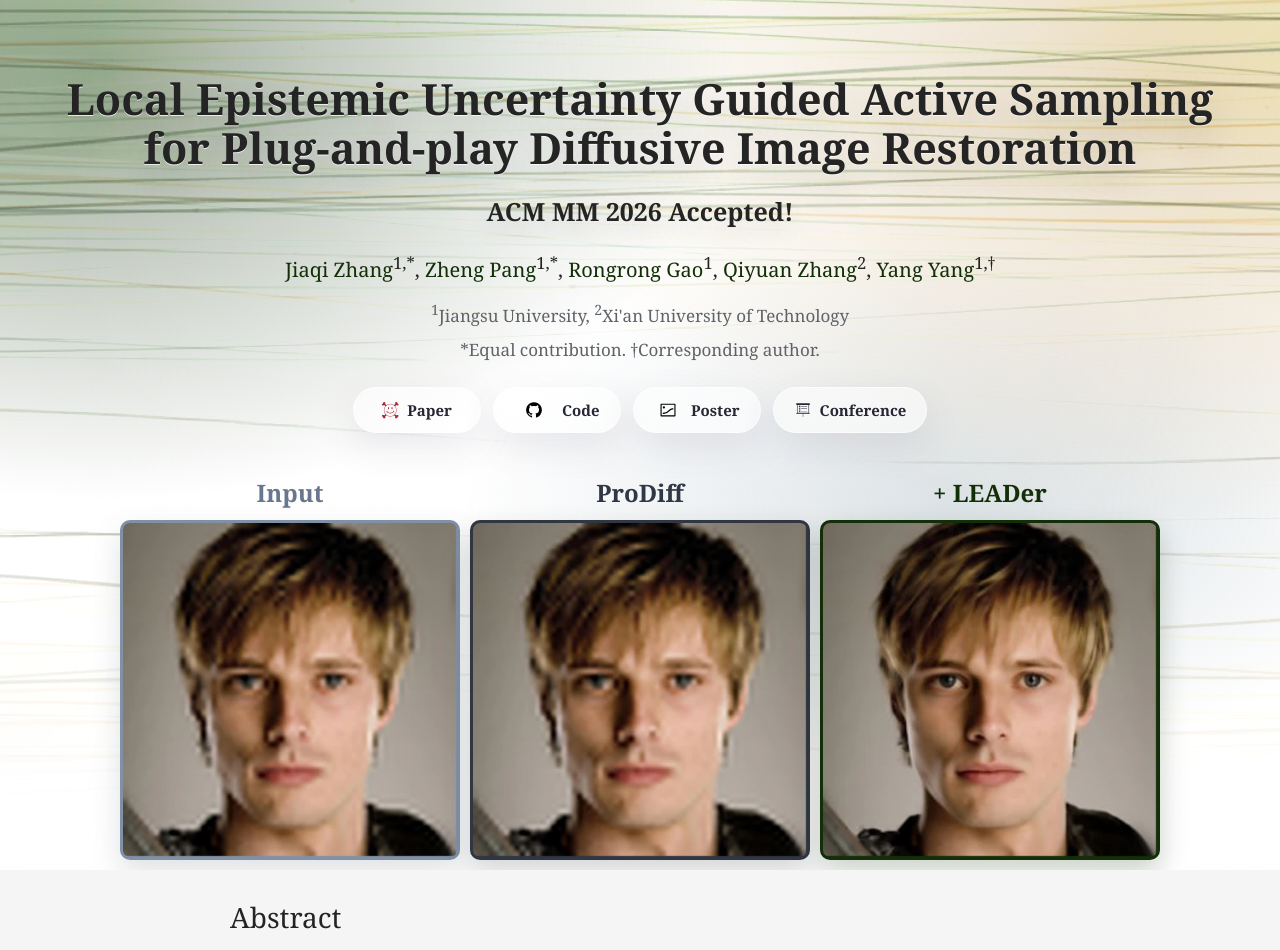
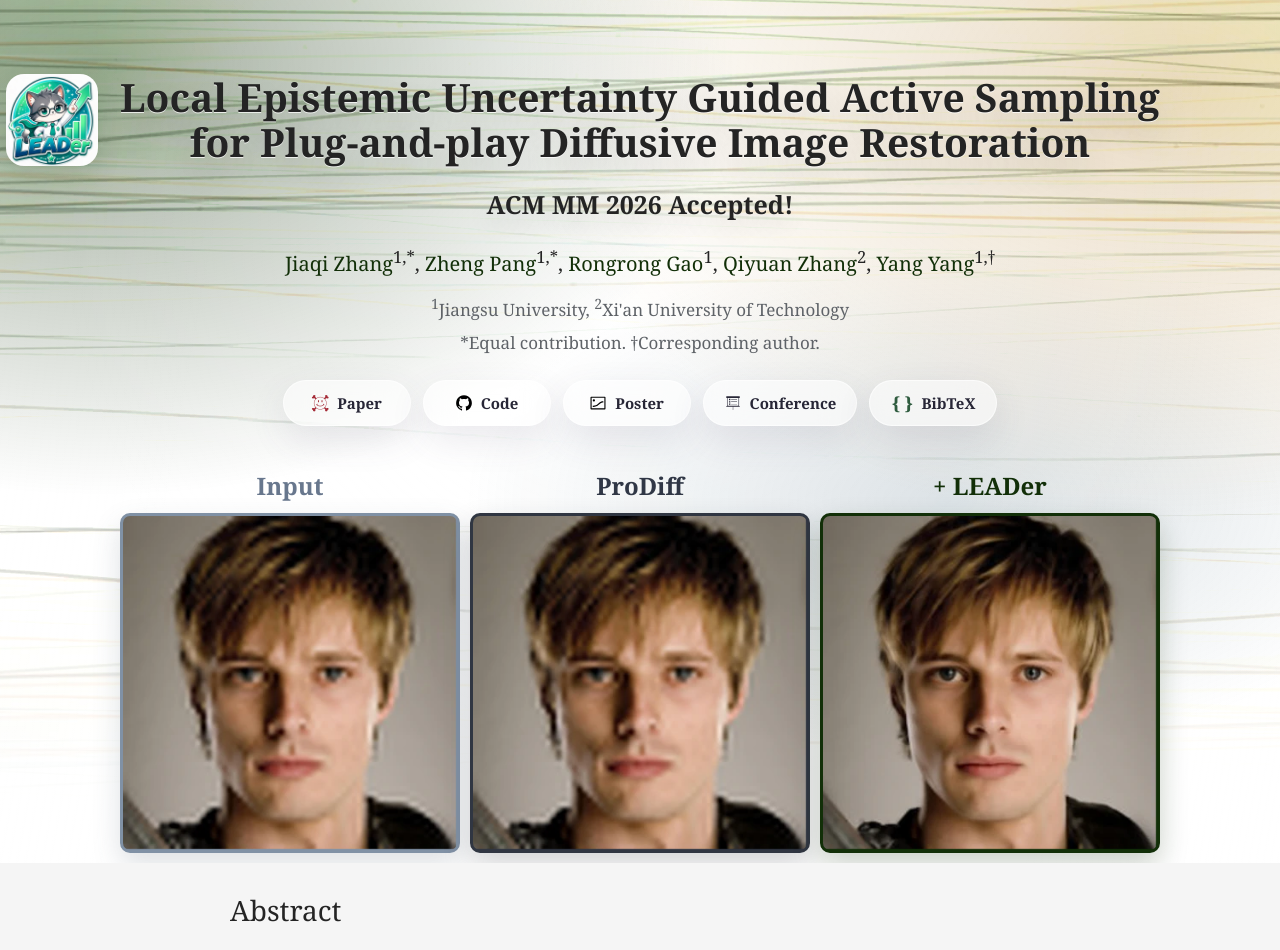
Before and after one commit to JiaqiZhang-Sengoku/JiaqiZhang-Sengoku.github.io, a Jekyll site: the page built from Web/LEADer/index.html, in a window 1280 px wide. Shown: the top 950 px of the page. Built offline with Jekyll 4.4.1, drawn with Linux system fonts in a browser that asks for light colours; some web fonts are replaced.

Commit message:
20260707

```diff
--- a/Web/LEADer/index.html
+++ b/Web/LEADer/index.html
@@ -9,13 +9,11 @@ layout: null
   <meta name="viewport" content="width=device-width, initial-scale=1">
   <title>LEADer</title>
   <meta name="description" content="Local Epistemic Uncertainty Guided Active Sampling for Plug-and-play Diffusive Image Restoration.">
-  <link rel="apple-touch-icon" sizes="180x180" href="/Images/apple-touch-icon.webp?v={{ site.time | date: '%s' }}">
-  <link rel="icon" type="image/webp" sizes="32x32" href="/Images/favicon-32x32.webp?v={{ site.time | date: '%s' }}">
-  <link rel="icon" type="image/webp" sizes="16x16" href="/Images/favicon-16x16.webp?v={{ site.time | date: '%s' }}">
-  <link rel="shortcut icon" type="image/x-icon" href="/favicon.ico?v={{ site.time | date: '%s' }}">
-  <link rel="manifest" href="/Images/site.webmanifest?v={{ site.time | date: '%s' }}">
+  <link rel="apple-touch-icon" href="/Web/LEADer/LEADer_Logo.webp?v=20260828-logo">
+  <link rel="icon" type="image/webp" sizes="any" href="/Web/LEADer/LEADer_Logo.webp?v=20260828-logo">
+  <link rel="shortcut icon" type="image/webp" href="/Web/LEADer/LEADer_Logo.webp?v=20260828-logo">
   <link rel="stylesheet" href="/assets/css/academicons.min.css?v=1.8.0">
-  <link rel="stylesheet" href="/Web/LEADer/styles.css?v=20260826-timeline">
+  <link rel="stylesheet" href="/Web/LEADer/styles.css?v=20260828-logo">
 
 </head>
 <body>
@@ -23,10 +21,13 @@ layout: null
     <section class="hero-band">
       <div class="publication-header">
         <div class="hero-card">
-          <h1>
-            <span class="publication-title-line">Local Epistemic Uncertainty Guided Active Sampling</span>
-            <span class="publication-title-line">for Plug-and-play Diffusive Image Restoration</span>
-          </h1>
+          <div class="title-lockup">
+            <img class="project-logo" src="/Web/LEADer/LEADer_Logo.webp?v=20260828-logo" alt="LEADer logo" width="384" height="384" decoding="async" fetchpriority="high">
+            <h1>
+              <span class="publication-title-line">Local Epistemic Uncertainty Guided Active Sampling</span>
+              <span class="publication-title-line">for Plug-and-play Diffusive Image Restoration</span>
+            </h1>
+          </div>
           <p class="conference">ACM MM 2026 Accepted!</p>
 
           <p class="authors">
@@ -59,6 +60,10 @@ layout: null
             <a class="pill pill-secondary" href="https://2026.acmmm.org/" target="_blank" rel="noreferrer">
               <img class="pill-icon" src="/Web/LEADer/Figures/Conference.svg" alt="">
               <span>Conference</span>
+            </a>
+            <a class="pill pill-secondary" href="#bibtex" aria-label="Jump to the BibTeX citation">
+              <span class="pill-icon pill-icon-bibtex" aria-hidden="true">{ }</span>
+              <span>BibTeX</span>
             </a>
           </div>
         </div>
@@ -117,7 +122,7 @@ layout: null
         the spatial correction strength and the temporal sampling schedule.
       </p>
       <figure class="main-figure">
-        <img src="/Images/Publication/LEADer.webp?v=20260724" alt="Architecture of the LEADer framework." loading="lazy" decoding="async">
+        <img src="/Images/Publication/LEADer.webp?v=20260724" alt="Architecture of the LEADer framework." width="1800" height="1028" loading="lazy" decoding="async">
         <figcaption>
           Figure 1. <strong>Architecture of LEADer.</strong> Existing DMIR methods rely on fixed step-by-step sampling
           with uniform constraints, leading to computational redundancy and detail distortion in uncertain regions. To
@@ -156,14 +161,14 @@ layout: null
 
 
       <figure class="figure4-wide">
-        <img src="/Web/LEADer/Figures/Figure4.webp" alt="Qualitative comparisons on five restoration tasks." loading="lazy" decoding="async">
+        <img src="/Web/LEADer/Figures/Figure4.webp" alt="Qualitative comparisons on five restoration tasks." width="1842" height="878" loading="lazy" decoding="async">
         <figcaption>
           Figure 2. Qualitative comparisons on five image restoration tasks.
         </figcaption>
       </figure>
 
       <figure class="table-figure table-wide">
-        <img src="/Web/LEADer/Figures/PaperTable1.webp?v=20260724" alt="Quantitative results across five image restoration tasks on CelebA-HQ 1K and ImageNet 1K." loading="lazy" decoding="async">
+        <img src="/Web/LEADer/Figures/PaperTable1.webp?v=20260724" alt="Quantitative results across five image restoration tasks on CelebA-HQ 1K and ImageNet 1K." width="2200" height="1045" loading="lazy" decoding="async">
         <figcaption>
           Table 1. Quantitative results for five image restoration tasks on CelebA-HQ 1K (top) and ImageNet 1K
           (bottom). The average change reports performance improvements and time reductions over each baseline.
@@ -180,7 +185,7 @@ layout: null
         prunes redundant steps, while preserving the important denoising updates needed for local texture recovery.
       </p>
       <figure class="trajectory-figure">
-        <img src="/Web/LEADer/Figures/Figure5.webp" alt="Comparison between DDNM and LEADer at different NFEs." loading="lazy" decoding="async">
+        <img src="/Web/LEADer/Figures/Figure5.webp" alt="Comparison between DDNM and LEADer at different NFEs." width="1889" height="461" loading="lazy" decoding="async">
         <figcaption>
           Figure 3. Comparison of restored states between DDNM and LEADer at different NFEs.
         </figcaption>
@@ -200,7 +205,7 @@ layout: null
         default setting.
       </p>
       <figure class="table-figure">
-        <img src="/Web/LEADer/Figures/PaperTable2.webp" alt="Ablation study results for UCPM and SATP." loading="lazy" decoding="async">
+        <img src="/Web/LEADer/Figures/PaperTable2.webp" alt="Ablation study results for UCPM and SATP." width="2200" height="596" loading="lazy" decoding="async">
         <figcaption>
           Table 2. Ablation study of the UCPM and SATP components on three representative restoration tasks.
         </figcaption>
@@ -208,10 +213,10 @@ layout: null
       <figure class="paired-figure">
         <div class="paired-media">
           <div class="paired-panel paired-table">
-            <img src="/Web/LEADer/Figures/PaperTable3.webp" alt="Hyperparameter sensitivity analysis for the information-loss budget." loading="lazy" decoding="async">
+            <img src="/Web/LEADer/Figures/PaperTable3.webp" alt="Hyperparameter sensitivity analysis for the information-loss budget." width="2200" height="750" loading="lazy" decoding="async">
           </div>
           <div class="paired-panel paired-image">
-            <img src="/Web/LEADer/Figures/Figure6.webp" alt="Ablation study on different sampling steps." loading="lazy" decoding="async">
+            <img src="/Web/LEADer/Figures/Figure6.webp" alt="Ablation study on different sampling steps." width="2000" height="710" loading="lazy" decoding="async">
           </div>
         </div>
         <figcaption>
@@ -229,7 +234,7 @@ layout: null
         uncertainty-guided modules improve quality and efficiency without materially increasing deployment cost.
       </p>
       <figure class="table-figure table4-large">
-        <img src="/Web/LEADer/Figures/PaperTable4.webp" alt="GPU memory consumption comparison across five restoration tasks." loading="lazy" decoding="async">
+        <img src="/Web/LEADer/Figures/PaperTable4.webp" alt="GPU memory consumption comparison across five restoration tasks." width="2200" height="820" loading="lazy" decoding="async">
         <figcaption>
           Table 4. Memory consumption comparison across five image restoration tasks.
         </figcaption>
--- a/Web/LEADer/styles.css
+++ b/Web/LEADer/styles.css
@@ -108,11 +108,37 @@ a:hover {
 
 h1 {
   max-width: 1420px;
-  margin: 0 auto 18px;
+  margin: 0;
   font-size: 43px;
   font-weight: 600;
   line-height: 1.15;
   letter-spacing: 0;
+}
+
+.title-lockup {
+  display: flex;
+  align-items: center;
+  justify-content: center;
+  gap: 22px;
+  max-width: 1500px;
+  margin: 0 auto 18px;
+}
+
+.title-lockup::after {
+  width: 92px;
+  height: 1px;
+  flex: 0 0 92px;
+  content: "";
+}
+
+.project-logo {
+  width: 92px;
+  height: 92px;
+  margin: 0;
+  flex: 0 0 92px;
+  border-radius: 18px;
+  object-fit: contain;
+  box-shadow: 0 10px 24px rgba(18, 47, 8, 0.12);
 }
 
 .publication-title-line {
@@ -123,6 +149,18 @@ h1 {
 @media (min-width: 1240px) {
   .publication-title-line {
     white-space: nowrap;
+  }
+}
+
+@media (min-width: 761px) and (max-width: 1299px) {
+  h1 {
+    font-size: 39px;
+  }
+}
+
+@media (min-width: 1300px) and (max-width: 1399px) {
+  h1 {
+    font-size: 40px;
   }
 }
 
@@ -200,6 +238,7 @@ h1 {
 .pill-icon {
   width: 18px;
   height: 18px;
+  margin: 0;
   object-fit: contain;
   flex: 0 0 auto;
 }
@@ -211,6 +250,21 @@ h1 {
   color: #a42a36;
   font-size: 19px;
   line-height: 1;
+}
+
+.pill-icon-bibtex {
+  display: inline-flex;
+  align-items: center;
+  justify-content: center;
+  width: 22px;
+  color: #2e5b3e;
+  font-size: 18px;
+  font-weight: 700;
+  line-height: 1;
+}
+
+#bibtex {
+  scroll-margin-top: 24px;
 }
 
 .pill:hover {
@@ -717,6 +771,22 @@ code {
     padding: 20px 0 14px;
   }
 
+  .title-lockup {
+    flex-direction: column;
+    gap: 10px;
+    margin-bottom: 16px;
+  }
+
+  .title-lockup::after {
+    display: none;
+  }
+
+  .project-logo {
+    width: 72px;
+    height: 72px;
+    flex-basis: 72px;
+  }
+
   h1 {
     font-size: 34px;
   }
```
Also changed, not shown: Web/LEADer/LEADer_Logo.webp (added).
